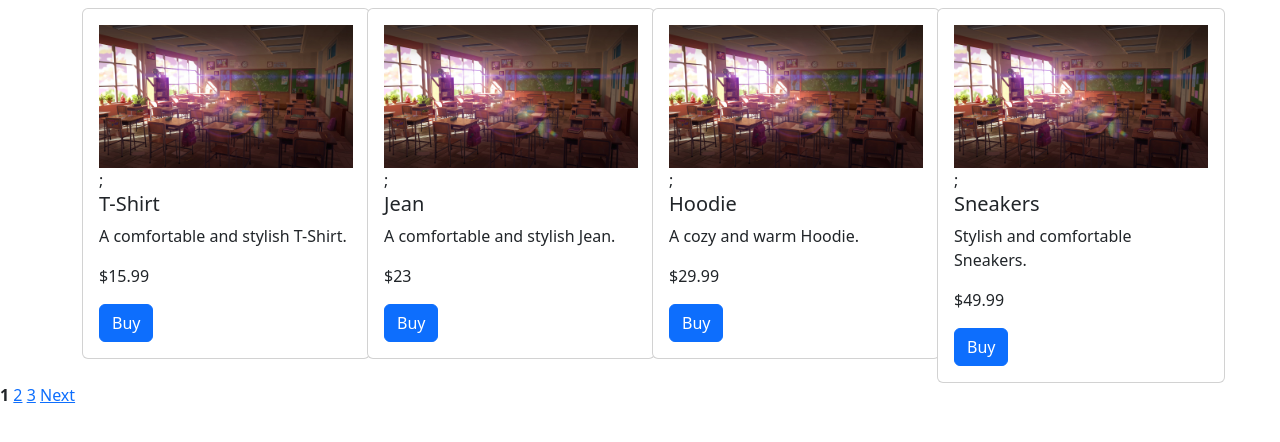
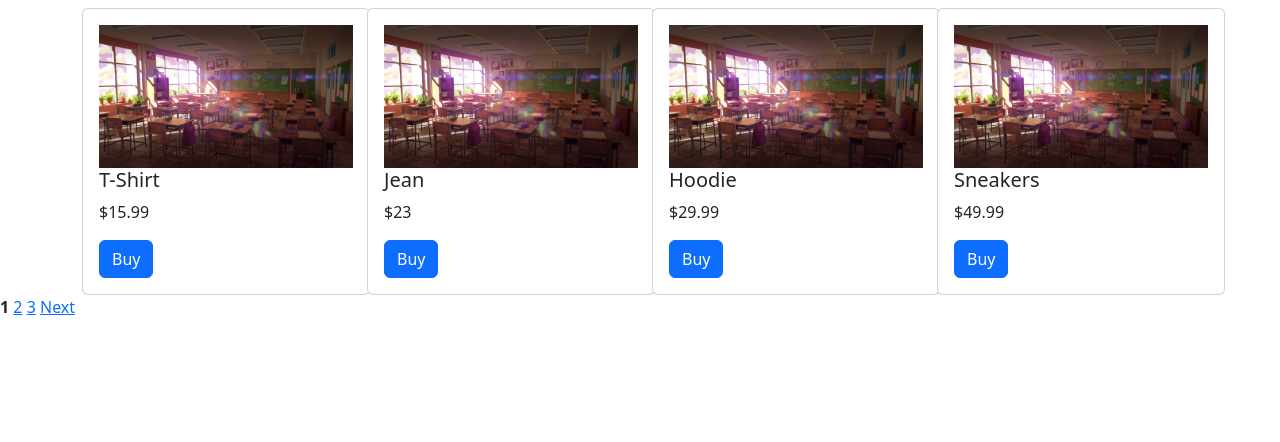
Before and after one commit to character-cc/2024_CSE485_CongngheWeb, a PHP site: page /project21.php in a window 1280 px wide. Shown: the part 56-498 px from the top of the page. Run offline with PHP 8.4, Linux system fonts and the light colour scheme.

Commit message:
Up to date

```diff
--- a/project21.php
+++ b/project21.php
@@ -130,9 +130,8 @@ $currentPageItems = array_slice($products, ($currentPage - 1) * $itemsPerPage, $
             <div class="col-md-3">
                 <div class="card" style="width: 18rem;">
                     <div class="card-body">
-                        <img src="<?php echo $product['image'] ?>" alt="Pic8" class="img-fluid">;
+                        <img src="<?php echo $product['image'] ?>" alt="Pic8" class="img-fluid">
                         <h5 class="card-title"><?php echo $product['name']; ?></h5>
-                        <p class="card-text"><?php echo $product['description']; ?></p>
                         <p class="card-text"><?php echo '$' . $product['price']; ?></p>
                         <a href="#" class="btn btn-primary">Buy</a>
                     </div>
```
